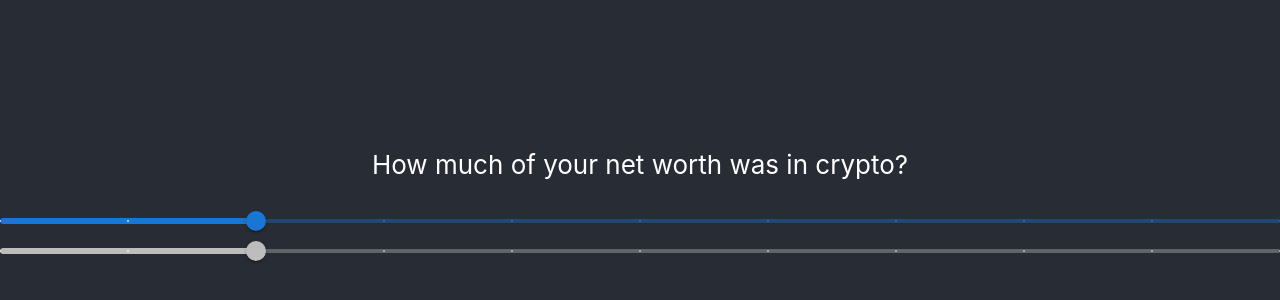
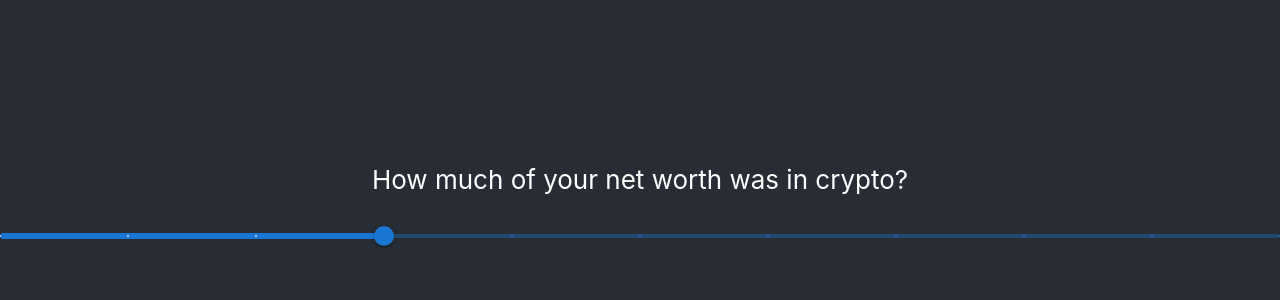
Before and after one commit to billionshealth/how-poor, a React (Create React App) app: page / in a window 1280 px wide. Shown: the part 206-506 px from the top of the page. Built offline with nearby package versions, Linux system fonts and the light colour scheme.

Commit message:
working slider

```diff
--- a/src/App.css
+++ b/src/App.css
@@ -1,5 +1,13 @@
 .App {
   text-align: center;
+  background-color: #282c34;
+  min-height: 100vh;
+  display: flex;
+  flex-direction: column;
+  align-items: center;
+  justify-content: center;
+  font-size: calc(10px + 2vmin);
+  color: white;
 }
 
 .App-logo {
@@ -11,17 +19,6 @@
   .App-logo {
     animation: App-logo-spin infinite 20s linear;
   }
-}
-
-.App-header {
-  background-color: #282c34;
-  min-height: 100vh;
-  display: flex;
-  flex-direction: column;
-  align-items: center;
-  justify-content: center;
-  font-size: calc(10px + 2vmin);
-  color: white;
 }
 
 .App-link {
--- a/src/App.js
+++ b/src/App.js
@@ -5,31 +5,33 @@ import Slider from '@mui/material/Slider';
 
 
 function App() {
-  const [sliderLocation, setSliderLocation] = useState(0);
-  const valuetext = 0;
+
+  const [value, setValue] = useState(30);
+
+  const handleChange = (event, newValue) => {
+    setValue(newValue);
+    // console.log(newValue)
+  };
 
   // TODO: add conditional mapping based on slider value
 
   return (
     <div className="App">
-      <header className="App-header">
         <p>
           How much of your net worth was in crypto?
         </p>
 
         <Slider
-            aria-label="Temperature"
-            defaultValue={30}
-            getAriaValueText={valuetext}
-            valueLabelDisplay="auto"
-            step={10}
-            marks
-            min={10}
-            max={110}
-          />
-          <Slider defaultValue={30} step={10} marks min={10} max={110} disabled />
+        aria-label="Temperature"
+        value={value}
+        valueLabelDisplay="auto"
+        onChange={handleChange}
+        step={10}
+        marks
+        min={0}
+        max={100}
+        />
 
-      </header>
     </div>
   );
 }
```
